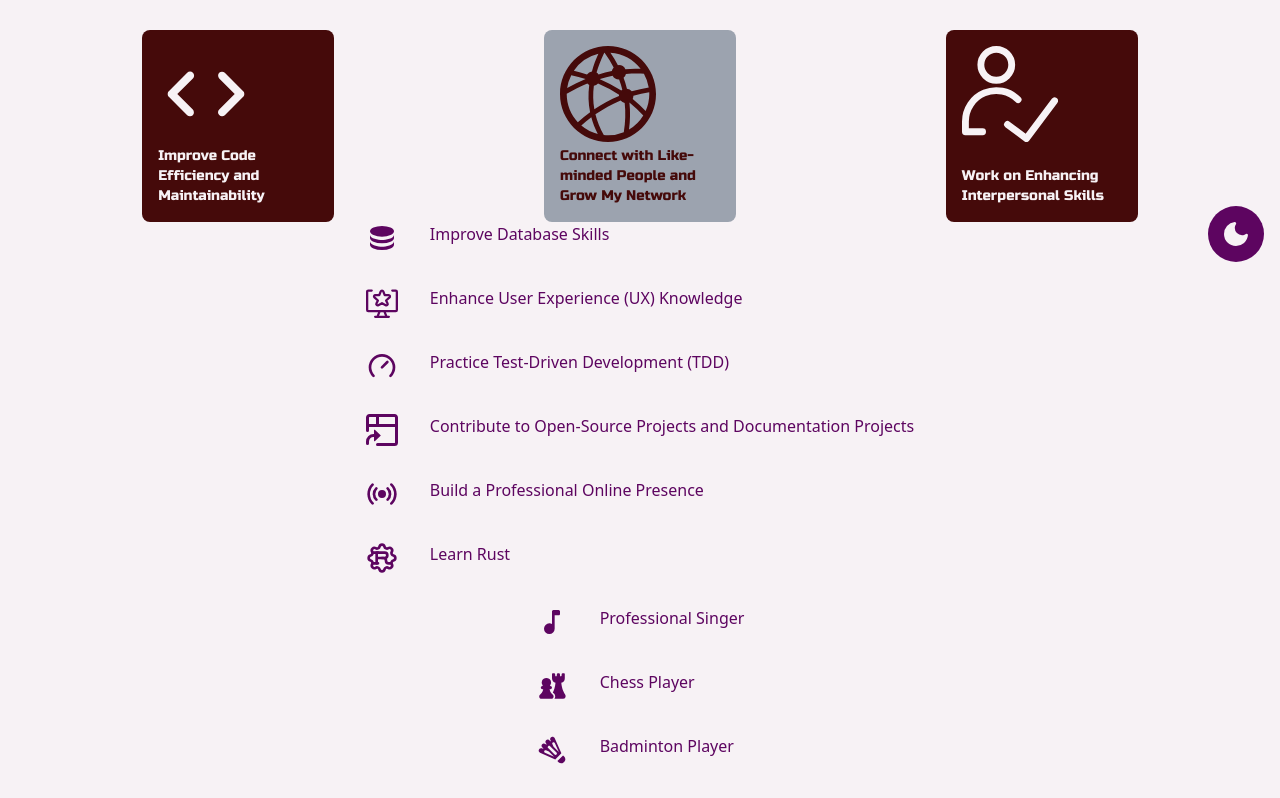
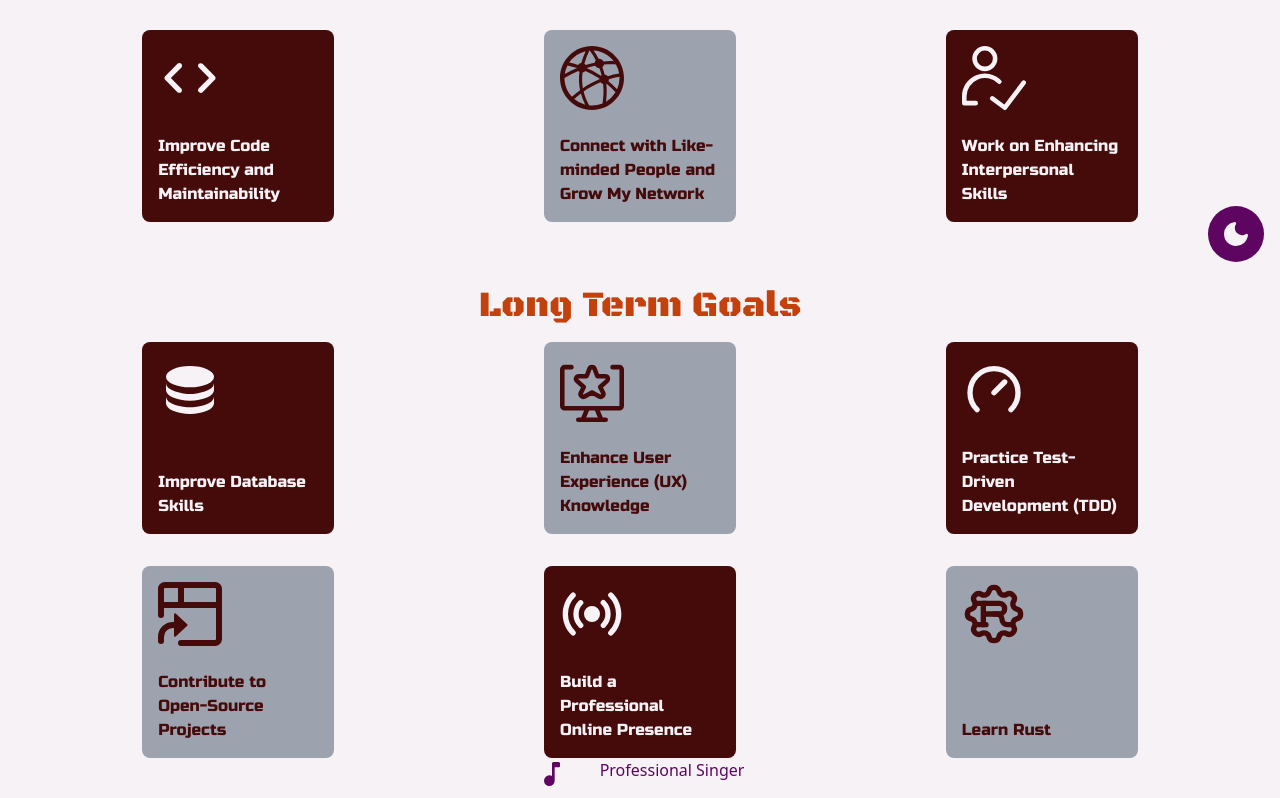
Before and after one commit to AishwaryaSubash/portfolio-website, a React (Vite) app: page /about in a window 1280 px wide. Shown: the part 522-1320 px from the top of the page. Built offline with nearby package versions, Linux system fonts and the light colour scheme.

Commit message:
long term goals

```diff
--- a/src/pages/About.tsx
+++ b/src/pages/About.tsx
@@ -38,30 +38,42 @@ const About = () => {
             >
               <div
                 dangerouslySetInnerHTML={{ __html: goal.image }}
-                className="w-24 h-24 cursor-pointer max-sm:w-10 max-sm:h-10"
+                className="w-16 h-16 max-sm:w-10 max-sm:h-10"
               />
-              <p className="text-sm">{goal.content}</p>
+              <p className="text-base max-sm:text-sm">{goal.content}</p>
             </div>
           ))}
         </div>
       </div>
-      <div>
-        {longTermGoals.map((goal, index) => (
-          <div key={index} className="flex">
+      <div className="mt-12 flex flex-col w-11/12 max-sm:mt-8">
+        <p className="text-4xl text-center text-lightHighlight dark:text-darkHighlight font-headingFont my-4 max-lg:px-4">
+          Long Term Goals
+        </p>
+        <div className="grid grid-cols-3 items-center justify-items-center gap-8 font-textFont max-md:grid-cols-2">
+          {longTermGoals.map((goal, index) => (
             <div
-              dangerouslySetInnerHTML={{ __html: goal.image }}
-              className="w-16 h-16 cursor-pointer max-sm:w-12 max-sm:h-12"
-            />
-            <p>{goal.content}</p>
-          </div>
-        ))}
+              key={index}
+              className={`flex flex-col justify-between h-48 w-48 p-4 rounded-lg max-sm:h-36 max-sm:w-44 ${
+                index % 2 === 0
+                  ? "bg-lightAltHighlight text-lightBg dark:bg-darkAltHighlight dark:text-darkBg"
+                  : "bg-lightHighlightBg text-lightAltHighlight dark:bg-darkHighlightBg dark:text-lightBg"
+              }`}
+            >
+              <div
+                dangerouslySetInnerHTML={{ __html: goal.image }}
+                className="w-16 h-16 max-sm:w-10 max-sm:h-10"
+              />
+              <p className="text-base max-sm:text-sm">{goal.content}</p>
+            </div>
+          ))}
+        </div>
       </div>
       <div>
         {interests.map((goal, index) => (
           <div key={index} className="flex">
             <div
               dangerouslySetInnerHTML={{ __html: goal.image }}
-              className="w-16 h-16 cursor-pointer max-sm:w-12 max-sm:h-12"
+              className="w-16 h-16 max-sm:w-12 max-sm:h-12"
             />
             <p>{goal.content}</p>
           </div>
--- a/src/utils/constants.ts
+++ b/src/utils/constants.ts
@@ -438,27 +438,27 @@ const shortTermGoals: GoalsInterface[] = [
 const longTermGoals: GoalsInterface[] = [
   {
     content: "Improve Database Skills",
-    image: `<svg xmlns="http://www.w3.org/2000/svg" width="32" height="32" viewBox="0 0 24 24"><path fill="currentColor" d="M12 11q-3.75 0-6.375-1.175T3 7q0-1.65 2.625-2.825Q8.25 3 12 3t6.375 1.175Q21 5.35 21 7q0 1.65-2.625 2.825Q15.75 11 12 11Zm0 5q-3.75 0-6.375-1.175T3 12V9.5q0 1.1 1.025 1.863q1.025.762 2.45 1.237q1.425.475 2.963.687q1.537.213 2.562.213t2.562-.213q1.538-.212 2.963-.687q1.425-.475 2.45-1.237Q21 10.6 21 9.5V12q0 1.65-2.625 2.825Q15.75 16 12 16Zm0 5q-3.75 0-6.375-1.175T3 17v-2.5q0 1.1 1.025 1.863q1.025.762 2.45 1.237q1.425.475 2.963.688q1.537.212 2.562.212t2.562-.212q1.538-.213 2.963-.688t2.45-1.237Q21 15.6 21 14.5V17q0 1.65-2.625 2.825Q15.75 21 12 21Z"/></svg>`,
+    image: `<svg xmlns="http://www.w3.org/2000/svg" viewBox="0 0 24 24"><path fill="currentColor" d="M12 11q-3.75 0-6.375-1.175T3 7q0-1.65 2.625-2.825Q8.25 3 12 3t6.375 1.175Q21 5.35 21 7q0 1.65-2.625 2.825Q15.75 11 12 11Zm0 5q-3.75 0-6.375-1.175T3 12V9.5q0 1.1 1.025 1.863q1.025.762 2.45 1.237q1.425.475 2.963.687q1.537.213 2.562.213t2.562-.213q1.538-.212 2.963-.687q1.425-.475 2.45-1.237Q21 10.6 21 9.5V12q0 1.65-2.625 2.825Q15.75 16 12 16Zm0 5q-3.75 0-6.375-1.175T3 17v-2.5q0 1.1 1.025 1.863q1.025.762 2.45 1.237q1.425.475 2.963.688q1.537.212 2.562.212t2.562-.212q1.538-.213 2.963-.688t2.45-1.237Q21 15.6 21 14.5V17q0 1.65-2.625 2.825Q15.75 21 12 21Z"/></svg>`,
   },
   {
     content: "Enhance User Experience (UX) Knowledge",
-    image: `<svg xmlns="http://www.w3.org/2000/svg" width="32" height="32" viewBox="0 0 14 14"><g fill="none" stroke="currentColor" stroke-linecap="round" stroke-linejoin="round"><path d="M11.5 2H13a.5.5 0 0 1 .5.5v8a.5.5 0 0 1-.5.5H1a.5.5 0 0 1-.5-.5v-8A.5.5 0 0 1 1 2h1.5M6 11l-1 2.5M8 11l1 2.5m-5 0h6"/><path d="M6.45 2.36a.59.59 0 0 1 1.1 0L8.19 4H9.9a.61.61 0 0 1 .56.39a.59.59 0 0 1-.16.61L8.79 6.34l.64 1.28a.58.58 0 0 1-.12.69a.59.59 0 0 1-.7.1L7 7.53l-1.61.88a.59.59 0 0 1-.7-.1a.58.58 0 0 1-.12-.69l.64-1.28L3.7 5a.59.59 0 0 1-.16-.65A.61.61 0 0 1 4.1 4h1.71Z"/></g></svg>`,
+    image: `<svg xmlns="http://www.w3.org/2000/svg" viewBox="0 0 14 14"><g fill="none" stroke="currentColor" stroke-linecap="round" stroke-linejoin="round"><path d="M11.5 2H13a.5.5 0 0 1 .5.5v8a.5.5 0 0 1-.5.5H1a.5.5 0 0 1-.5-.5v-8A.5.5 0 0 1 1 2h1.5M6 11l-1 2.5M8 11l1 2.5m-5 0h6"/><path d="M6.45 2.36a.59.59 0 0 1 1.1 0L8.19 4H9.9a.61.61 0 0 1 .56.39a.59.59 0 0 1-.16.61L8.79 6.34l.64 1.28a.58.58 0 0 1-.12.69a.59.59 0 0 1-.7.1L7 7.53l-1.61.88a.59.59 0 0 1-.7-.1a.58.58 0 0 1-.12-.69l.64-1.28L3.7 5a.59.59 0 0 1-.16-.65A.61.61 0 0 1 4.1 4h1.71Z"/></g></svg>`,
   },
   {
     content: "Practice Test-Driven Development (TDD)",
-    image: `<svg xmlns="http://www.w3.org/2000/svg" width="32" height="32" viewBox="0 0 24 24"><path fill="none" stroke="currentColor" stroke-linecap="round" stroke-linejoin="round" stroke-width="2" d="M5.636 19.364a9 9 0 1 1 12.728 0M16 9l-4 4"/></svg>`,
+    image: `<svg xmlns="http://www.w3.org/2000/svg" viewBox="0 0 24 24"><path fill="none" stroke="currentColor" stroke-linecap="round" stroke-linejoin="round" stroke-width="2" d="M5.636 19.364a9 9 0 1 1 12.728 0M16 9l-4 4"/></svg>`,
   },
   {
-    content: "Contribute to Open-Source Projects and Documentation Projects",
-    image: `<svg xmlns="http://www.w3.org/2000/svg" width="32" height="32" viewBox="0 0 16 16"><path fill="currentColor" d="M0 1.75C0 .784.784 0 1.75 0h12.5C15.216 0 16 .784 16 1.75v12.5A1.75 1.75 0 0 1 14.25 16h-8.5a.75.75 0 0 1 0-1.5h8.5a.25.25 0 0 0 .25-.25V6.5h-13v1.75a.75.75 0 0 1-1.5 0ZM6.5 5h8V1.75a.25.25 0 0 0-.25-.25H6.5Zm-5 0H5V1.5H1.75a.25.25 0 0 0-.25.25Z"/><path fill="currentColor" d="M1.5 13.737a2.25 2.25 0 0 1 2.262-2.25L4 11.49v1.938c0 .218.26.331.42.183l2.883-2.677a.25.25 0 0 0 0-.366L4.42 7.89a.25.25 0 0 0-.42.183V9.99l-.23-.001A3.75 3.75 0 0 0 0 13.738v1.012a.75.75 0 0 0 1.5 0z"/></svg>`,
+    content: "Contribute to Open-Source Projects",
+    image: `<svg xmlns="http://www.w3.org/2000/svg" viewBox="0 0 16 16"><path fill="currentColor" d="M0 1.75C0 .784.784 0 1.75 0h12.5C15.216 0 16 .784 16 1.75v12.5A1.75 1.75 0 0 1 14.25 16h-8.5a.75.75 0 0 1 0-1.5h8.5a.25.25 0 0 0 .25-.25V6.5h-13v1.75a.75.75 0 0 1-1.5 0ZM6.5 5h8V1.75a.25.25 0 0 0-.25-.25H6.5Zm-5 0H5V1.5H1.75a.25.25 0 0 0-.25.25Z"/><path fill="currentColor" d="M1.5 13.737a2.25 2.25 0 0 1 2.262-2.25L4 11.49v1.938c0 .218.26.331.42.183l2.883-2.677a.25.25 0 0 0 0-.366L4.42 7.89a.25.25 0 0 0-.42.183V9.99l-.23-.001A3.75 3.75 0 0 0 0 13.738v1.012a.75.75 0 0 0 1.5 0z"/></svg>`,
   },
   {
     content: "Build a Professional Online Presence",
-    image: `<svg xmlns="http://www.w3.org/2000/svg" width="32" height="32" viewBox="0 0 24 24"><g fill="none"><path fill-rule="evenodd" clip-rule="evenodd" d="M5.636 5.636a1 1 0 0 0-1.414-1.414c-4.296 4.296-4.296 11.26 0 15.556a1 1 0 0 0 1.414-1.414a9 9 0 0 1 0-12.728zm14.142-1.414a1 1 0 1 0-1.414 1.414a9 9 0 0 1 0 12.728a1 1 0 1 0 1.414 1.414c4.296-4.296 4.296-11.26 0-15.556zM8.464 8.464A1 1 0 0 0 7.05 7.05a7 7 0 0 0 0 9.9a1 1 0 1 0 1.414-1.414a5 5 0 0 1 0-7.072zM16.95 7.05a1 1 0 1 0-1.414 1.414a5 5 0 0 1 0 7.072a1 1 0 0 0 1.414 1.414a7 7 0 0 0 0-9.9zM9 12a3 3 0 1 1 6 0a3 3 0 0 1-6 0z" fill="currentColor"/></g></svg>`,
+    image: `<svg xmlns="http://www.w3.org/2000/svg" viewBox="0 0 24 24"><g fill="none"><path fill-rule="evenodd" clip-rule="evenodd" d="M5.636 5.636a1 1 0 0 0-1.414-1.414c-4.296 4.296-4.296 11.26 0 15.556a1 1 0 0 0 1.414-1.414a9 9 0 0 1 0-12.728zm14.142-1.414a1 1 0 1 0-1.414 1.414a9 9 0 0 1 0 12.728a1 1 0 1 0 1.414 1.414c4.296-4.296 4.296-11.26 0-15.556zM8.464 8.464A1 1 0 0 0 7.05 7.05a7 7 0 0 0 0 9.9a1 1 0 1 0 1.414-1.414a5 5 0 0 1 0-7.072zM16.95 7.05a1 1 0 1 0-1.414 1.414a5 5 0 0 1 0 7.072a1 1 0 0 0 1.414 1.414a7 7 0 0 0 0-9.9zM9 12a3 3 0 1 1 6 0a3 3 0 0 1-6 0z" fill="currentColor"/></g></svg>`,
   },
   {
     content: "Learn Rust",
-    image: `<svg xmlns="http://www.w3.org/2000/svg" width="32" height="32" viewBox="0 0 24 24"><g fill="none" stroke="currentColor" stroke-linecap="round" stroke-linejoin="round" stroke-width="2"><path d="M10.139 3.463c.473-1.95 3.249-1.95 3.722 0a1.916 1.916 0 0 0 2.859 1.185c1.714-1.045 3.678.918 2.633 2.633a1.916 1.916 0 0 0 1.184 2.858c1.95.473 1.95 3.249 0 3.722a1.916 1.916 0 0 0-1.185 2.859c1.045 1.714-.918 3.678-2.633 2.633a1.916 1.916 0 0 0-2.858 1.184c-.473 1.95-3.249 1.95-3.722 0a1.916 1.916 0 0 0-2.859-1.185c-1.714 1.045-3.678-.918-2.633-2.633a1.916 1.916 0 0 0-1.184-2.858c-1.95-.473-1.95-3.249 0-3.722A1.916 1.916 0 0 0 4.648 7.28c-1.045-1.714.918-3.678 2.633-2.633a1.914 1.914 0 0 0 2.858-1.184"/><path d="M8 12h6a2 2 0 1 0 0-4H8v8z"/><path d="M19 16h-2a2 2 0 0 1-2-2a2 2 0 0 0-2-2h-1M9 8H5m0 8h4"/></g></svg>`,
+    image: `<svg xmlns="http://www.w3.org/2000/svg" viewBox="0 0 24 24"><g fill="none" stroke="currentColor" stroke-linecap="round" stroke-linejoin="round" stroke-width="2"><path d="M10.139 3.463c.473-1.95 3.249-1.95 3.722 0a1.916 1.916 0 0 0 2.859 1.185c1.714-1.045 3.678.918 2.633 2.633a1.916 1.916 0 0 0 1.184 2.858c1.95.473 1.95 3.249 0 3.722a1.916 1.916 0 0 0-1.185 2.859c1.045 1.714-.918 3.678-2.633 2.633a1.916 1.916 0 0 0-2.858 1.184c-.473 1.95-3.249 1.95-3.722 0a1.916 1.916 0 0 0-2.859-1.185c-1.714 1.045-3.678-.918-2.633-2.633a1.916 1.916 0 0 0-1.184-2.858c-1.95-.473-1.95-3.249 0-3.722A1.916 1.916 0 0 0 4.648 7.28c-1.045-1.714.918-3.678 2.633-2.633a1.914 1.914 0 0 0 2.858-1.184"/><path d="M8 12h6a2 2 0 1 0 0-4H8v8z"/><path d="M19 16h-2a2 2 0 0 1-2-2a2 2 0 0 0-2-2h-1M9 8H5m0 8h4"/></g></svg>`,
   },
 ];
 
```
